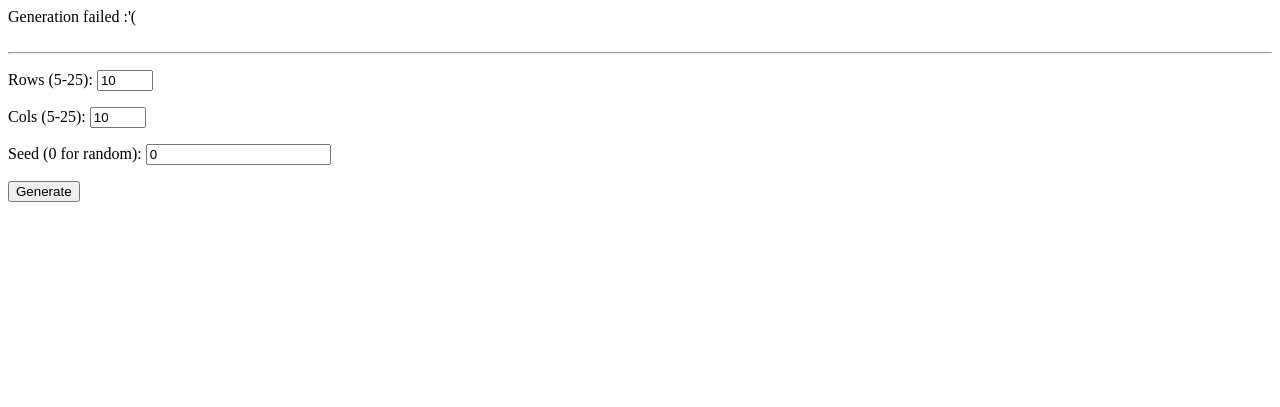
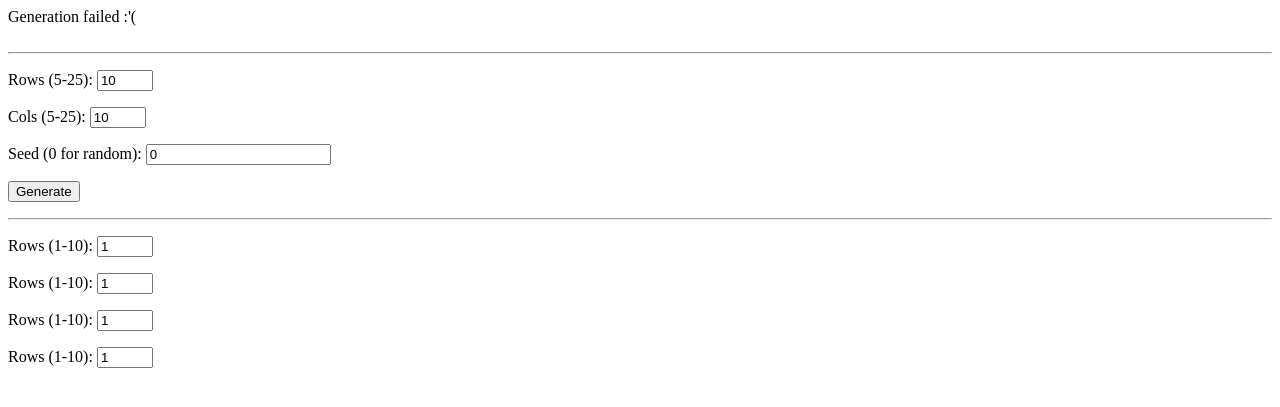
Before and after one commit to ArmoredThirteen/MazePlusPlus, a PHP site: page /backtrack.php in a window 1280 px wide. Shown: the top 407 px of the page. Run offline with PHP 8.4, Linux system fonts and the light colour scheme.

Commit message:
Add form to change weights

```diff
--- a/backtrack.php
+++ b/backtrack.php
@@ -58,4 +58,19 @@
 					min="0"
 					value="<?php echo $_POST['seed'] ?? 0; ?>" /></p>
 	<p><input type="submit" value="Generate"/></p>
+
+	<hr>
+
+	<p>Rows (1-10): <input type="number" name="wOne"
+					min="1" max="10"
+					value="<?php echo $wOne; ?>" /></p>
+	<p>Rows (1-10): <input type="number" name="wTwo"
+					min="1" max="10"
+					value="<?php echo $wTwo; ?>" /></p>
+	<p>Rows (1-10): <input type="number" name="wThree"
+					min="1" max="10"
+					value="<?php echo $wThree; ?>" /></p>
+	<p>Rows (1-10): <input type="number" name="wFour"
+					min="1" max="10"
+					value="<?php echo $wFour; ?>" /></p>
 </form>
```
